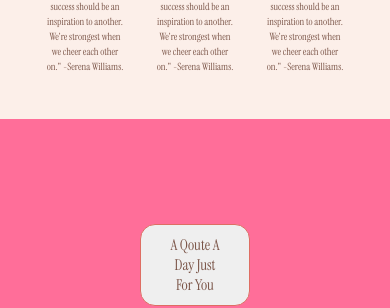
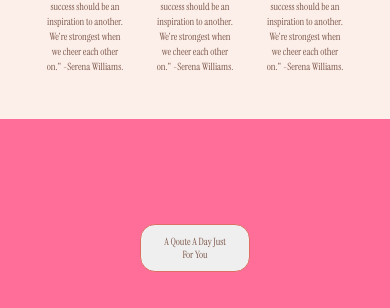
Before and after one commit to livjanua/Qoutes-Challenge, a plain HTML site: page index.html in a window 390 px wide. Shown: the part 565-873 px from the top of the page. Drawn offline with nearby package versions, Linux system fonts and the light colour scheme; a web font is replaced by a local one.

Commit message:
fixed button responsiveness for small devices

```diff
--- a/style.css
+++ b/style.css
@@ -229,8 +229,8 @@ img {
   }
 
   footer button {
-    font-size: 15px;
-    padding: 10px 25px;
+    font-size: 10px;
+    padding: 10px 20px;
     margin-bottom: 35px;
   }
   .share-on {
```
